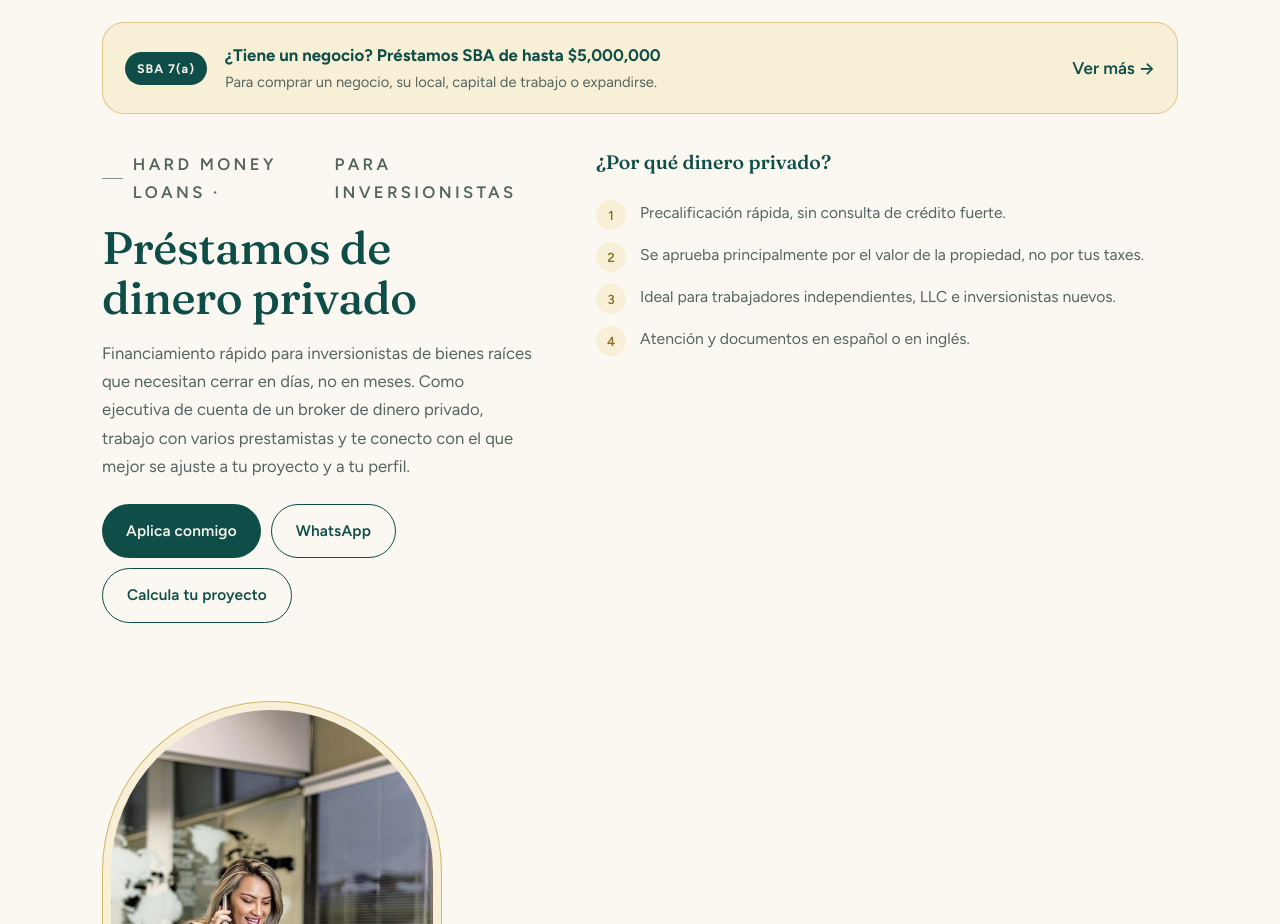
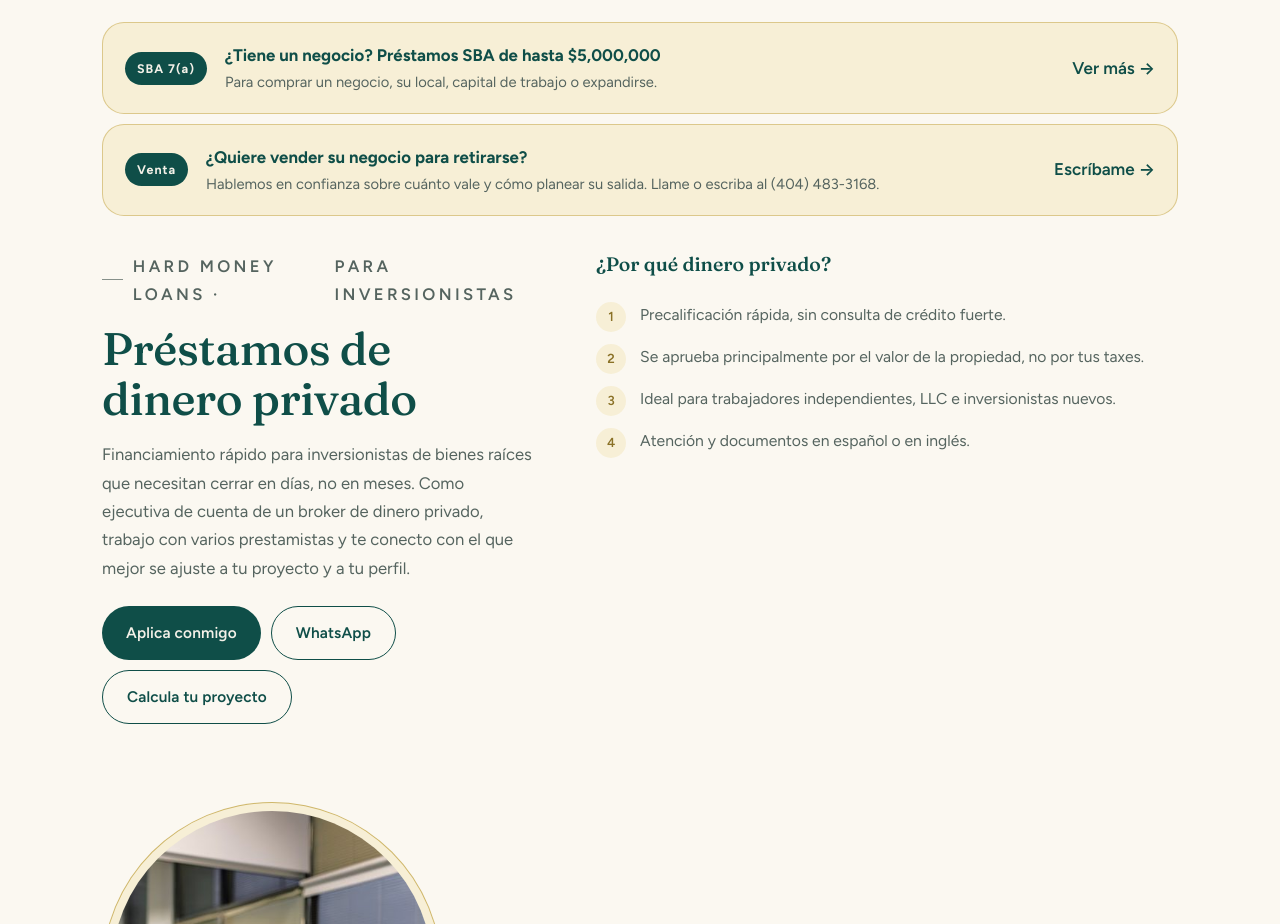
Before and after one commit to cmonroymuriel-ai/carolinamonroymuriel, a plain HTML site: page index.html in a window 1280 px wide. Shown: the part 3860-4784 px from the top of the page. Drawn offline with Linux system fonts and the light colour scheme.

Commit message:
Aviso de venta de negocios

```diff
--- a/index.html
+++ b/index.html
@@ -327,6 +327,7 @@ a:focus-visible,button:focus-visible,input:focus-visible,select:focus-visible{ou
 <section class="block" id="prestamos">
   <div class="in" style="display:flex;flex-direction:column;gap:36px">
     <a href="prestamos-sba.html" class="sba-banner"><span class="sba-tag">SBA 7(a)</span><span><b><span lang="es">¿Tiene un negocio? Préstamos SBA de hasta $5,000,000</span><span lang="en">Own a business? SBA loans up to $5,000,000</span></b><span class="sba-sub" lang="es">Para comprar un negocio, su local, capital de trabajo o expandirse.</span><span class="sba-sub" lang="en">To buy a business, your building, working capital or to expand.</span></span><span class="sba-go"><span lang="es">Ver más →</span><span lang="en">Learn more →</span></span></a>
+    <a href="https://wa.me/14044833168?text=Hola%20Carolina%2C%20quiero%20vender%20mi%20negocio%20(RETIRO)" target="_blank" rel="noopener" class="sba-banner" style="margin-top:-26px"><span class="sba-tag"><span lang="es">Venta</span><span lang="en">Sell</span></span><span><b><span lang="es">¿Quiere vender su negocio para retirarse?</span><span lang="en">Ready to sell your business and retire?</span></b><span class="sba-sub" lang="es">Hablemos en confianza sobre cuánto vale y cómo planear su salida. Llame o escriba al (404) 483-3168.</span><span class="sba-sub" lang="en">Let's talk confidentially about what it's worth and how to plan your exit. Call or text (404) 483-3168.</span></span><span class="sba-go"><span lang="es">Escríbame →</span><span lang="en">Message me →</span></span></a>
     <div class="two">
       <div class="intro">
         <p class="eyebrow">Hard Money Loans · <span lang="es">Para inversionistas</span><span lang="en">For investors</span></p>
```
